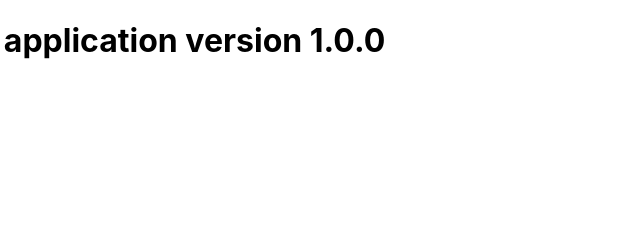
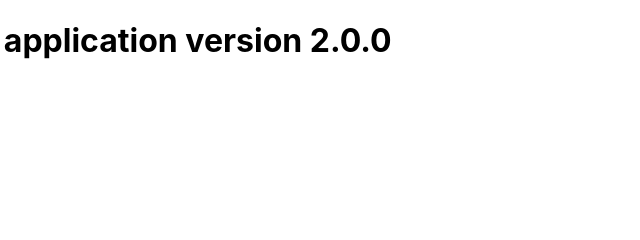
Before and after one commit to MirzaArshad2023/SocketChatAPI2026v1, a website: page index.html in a window 1280 px wide. Shown: the top 240 px of the page, 441-1081 px from the left. Drawn offline with nearby package versions, Linux system fonts and the light colour scheme; no server answers.

Commit message:
modifed the version of application

```diff
--- a/index.html
+++ b/index.html
@@ -64,7 +64,7 @@
 </style>
 
 <body>
-    <h1>Welcome to my Socket Chat application version 1.0.0</h1>
+    <h1>Welcome to my Socket Chat application version 2.0.0</h1>
     <div>Messages</div>
     <div>
         <ul id="messages"></ul> <!--messages will be appended here-->
```
